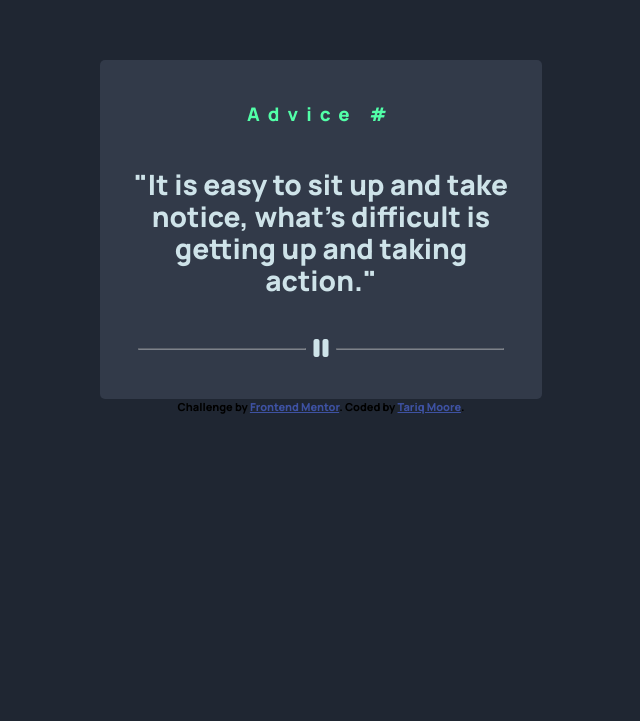
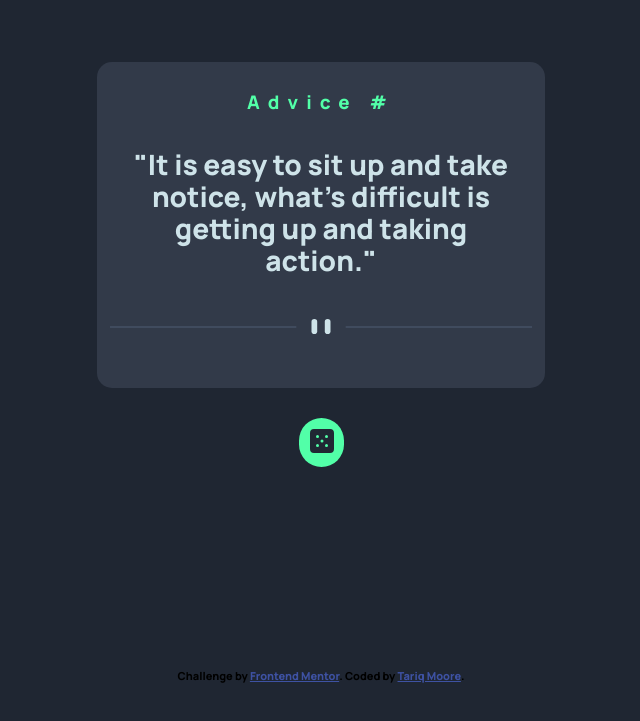
Before and after one commit to KiddKazz/Advice-Generator, a plain HTML site: page index.html in a window 1280 px wide. Shown: the part 117-838 px from the top of the page, without its empty margins (319-959 px from the left). After the commit the page ends 800 px from the top, so only its background shows below. Drawn offline with Linux system fonts and the light colour scheme.

Commit message:
Updated styles and added SVG images

```diff
--- a/index.html
+++ b/index.html
@@ -29,11 +29,15 @@
 
         <p class="cardText lightCyan">"It is easy to sit up and take notice, what's difficult is getting up and taking action.<!--API call text goes into here-->"</p>
         <section class="cardBottom">
-          <hr class="cardLine">
+          <img class="cardImg" src="images/pattern-divider-desktop.svg" alt="image of plus sign between 2 horizontal lines">
+          <!-- <hr class="cardLine">
           <i class="fa-solid fa-pause fa-xl lightCyan"></i>
-          <hr class="cardLine">
+          <hr class="cardLine"> -->
         </section>
       </section>
+      <div class="diceBg">
+        <img class="dice" src="images/icon-dice.svg" alt="picture of a square die">
+      </div>
     </main>
   </div>
 
--- a/styles.css
+++ b/styles.css
@@ -3,7 +3,7 @@ body {
     font-family: 'Manrope', sans-serif;
     text-align: center;
     height: 100svb;
-
+    margin: 0;
 }
 
 h3 {
@@ -16,6 +16,7 @@ h3 {
 }
 
 .container {
+    display: flex;
     margin: auto;
     width: 35%;
 }
@@ -23,16 +24,17 @@ h3 {
 .adviceCard {
     margin: 40% auto auto auto;
     background-color: hsl(217, 19%, 24%);
-    border-radius: 5px;
+    border-radius: 15px;
 }
 .cardContent {
     padding: 5% 0;
 }
 .cardHeader {
     letter-spacing: .5rem;
+    margin: 1% 0 0 0;
 }
 .cardText {
-    padding: 3% 7%;
+    padding: 1% 7% 3% 7%;
     font-size: 1.75rem;
     line-height: 2rem;
     overflow-wrap: break-word;
@@ -43,10 +45,31 @@ h3 {
     margin: 1% ;
     opacity: 0.4;
 }
+.cardImg{
+    width: 100%;
+}
 .cardBottom {
-    padding: 0 3% 4% 3%;
+    padding: 0 3% 6% 3%;
+}
+.diceBg{
+    position: absolute;
+    left: 48.3%;
+    bottom: 27%;
+    margin: auto;
+    width: 3.5%;
+    background-color: hsl(150, 100%, 66%);
+    border-radius: 50px;
+}
+.diceBg:hover{
+    box-shadow: 0 0 2rem 0 hsl(150, 100%, 66%);
+}
+.dice{
+    padding: 25% 20% 20%;
 }
 .attribution {
+    position: absolute;
+    width: 100%;
+    bottom: 0;
     font-size: 11px;
     text-align: center;
 }
```
